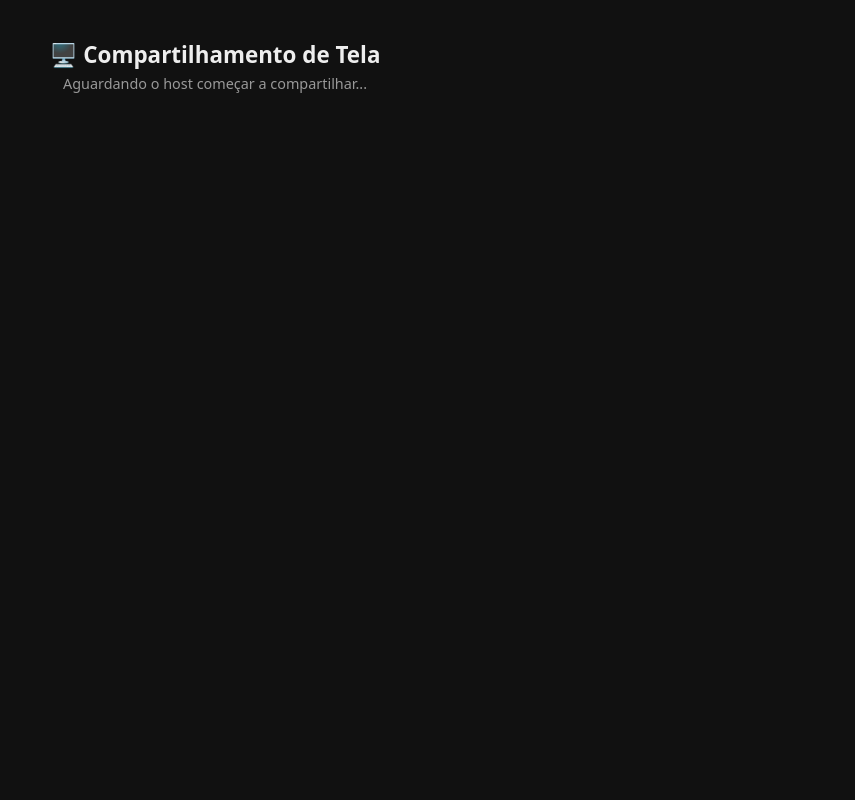
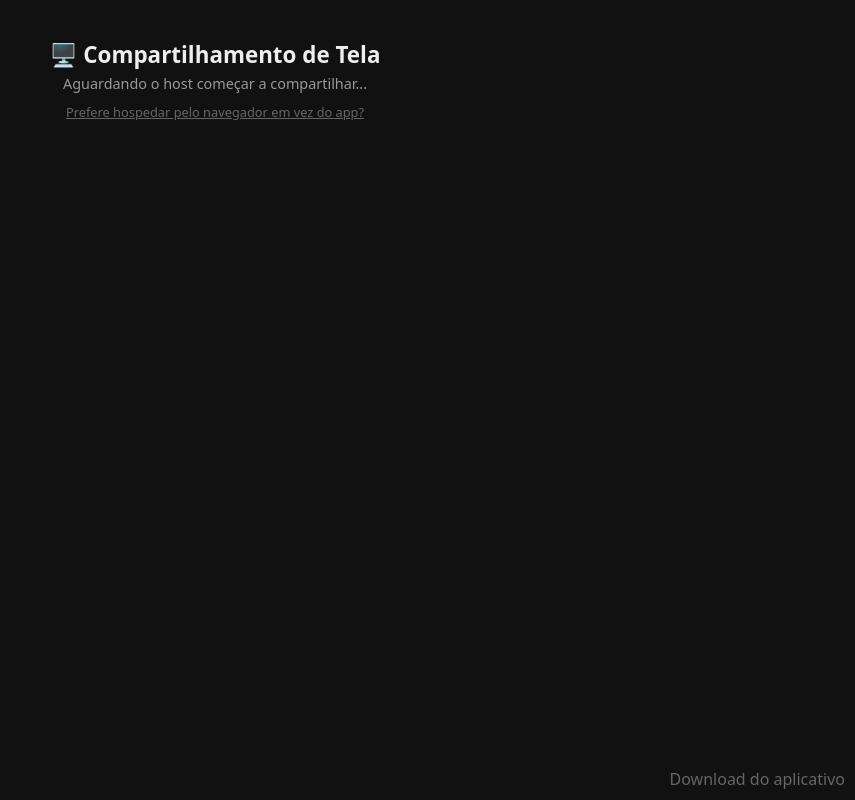
Before and after one commit to caio-lauro/screenshare-app, a website: page public/index.html in a window 1280 px wide. Shown: the whole page, without its empty margins (425-1280 px from the left). Drawn offline with Linux system fonts and the light colour scheme.

Commit message:
add link to download

```diff
--- a/public/client.js
+++ b/public/client.js
@@ -198,7 +198,6 @@ function startViewing() {
   };
 
   choiceButtons.style.display = 'none';
-  hostFallback.style.display = 'none';
   statusEl.textContent = 'Aguardando o host começar a compartilhar...';
 }
 
--- a/public/index.html
+++ b/public/index.html
@@ -156,6 +156,16 @@
     </div>
   </div>
 
+  <a
+    href="https://github.com/caio-lauro/screenshare-app/releases/download/mk0.3.1/ScreenShare_0.3.1_x64-setup.exe"
+    style="
+      color: #666;
+      text-decoration: none;
+      position: fixed;
+      right: 10px;
+      bottom: 10px;
+    "
+  >Download do aplicativo</a>
   <script src="client.js"></script>
 </body>
 </html>
```
